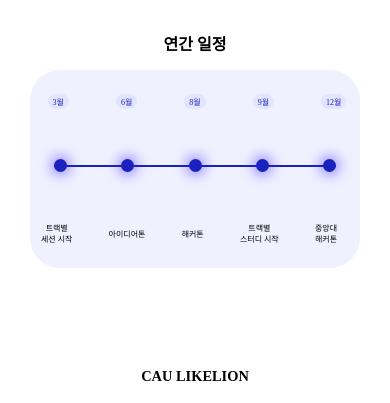
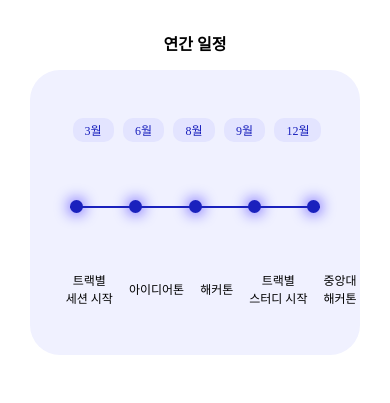
Before and after one commit to cau-likelion-org/cau-likelion-next, a Next.js app: page / in a window 390 px wide. Shown: the part 3253-3656 px from the top of the page. Built offline with nearby package versions, Linux system fonts and the light colour scheme; no server answers; a web font is replaced by a local one.

Commit message:
Feat: PlanBox 반응형 수정

```diff
--- a/src/components/home/plan/component/PlanBox.tsx
+++ b/src/components/home/plan/component/PlanBox.tsx
@@ -62,9 +62,9 @@ const BoxContainer = styled.div`
   border-radius: 30px;
   flex-direction: column;
   justify-content: center;
-  padding: 78px 102px;
-  @media (max-width: 900px) {
-    padding: 3rem;
+  padding: 60px 88px;
+  @media (max-width: 1024px) {
+    padding: 5rem;
   }
   position: relative;
 
@@ -94,8 +94,10 @@ const DateWrapper = styled.div`
   margin-left: 0.5rem;
   justify-content: space-between;
   position: relative;
-
   align-items: center;
+  @media (max-width: 1024px) {
+    padding: 1rem;
+  }
 `;
 
 const TitleWrapper = styled.div`
--- a/src/components/home/plan/component/PlanDateItem.tsx
+++ b/src/components/home/plan/component/PlanDateItem.tsx
@@ -13,7 +13,7 @@ const Date = styled.div`
   font-style: normal;
   font-weight: 500;
   font-size: 1.5rem;
-  @media (min-width: 900px) {
+  @media (min-width: 1024px) {
     line-height: 32px;
   }
   text-align: center;
@@ -21,9 +21,9 @@ const Date = styled.div`
   background: #e3e4ff;
   border-radius: 50px;
   padding: 5px 18px;
-  @media (max-width: 900px) {
-    padding: 2px 5px;
-    border-radius: 15px;
-    font-size: 1rem;
+  @media (max-width: 1024px) {
+    padding: 3px 12px;
+    border-radius: 10px;
+    font-size: 1.5rem;
   }
 `;
--- a/src/components/home/plan/component/PlanTitleItem.tsx
+++ b/src/components/home/plan/component/PlanTitleItem.tsx
@@ -1,6 +1,6 @@
 import styled from 'styled-components';
 
-const PlanTitleItem = ({ title }: { title: string; }) => {
+const PlanTitleItem = ({ title }: { title: string }) => {
   return <Title>{title}</Title>;
 };
 
@@ -14,10 +14,11 @@ const Title = styled.div`
   font-family: 'Pretendard';
   font-style: normal;
   text-align: center;
-  @media(min-width:900px){
+  @media (min-width: 1024px) {
     line-height: 30px;
   }
-  @media(max-width:900px){
-    font-size: 1rem;
+  @media (max-width: 1024px) {
+    padding: 1rem;
+    font-size: 1.5rem;
   }
 `;
```
